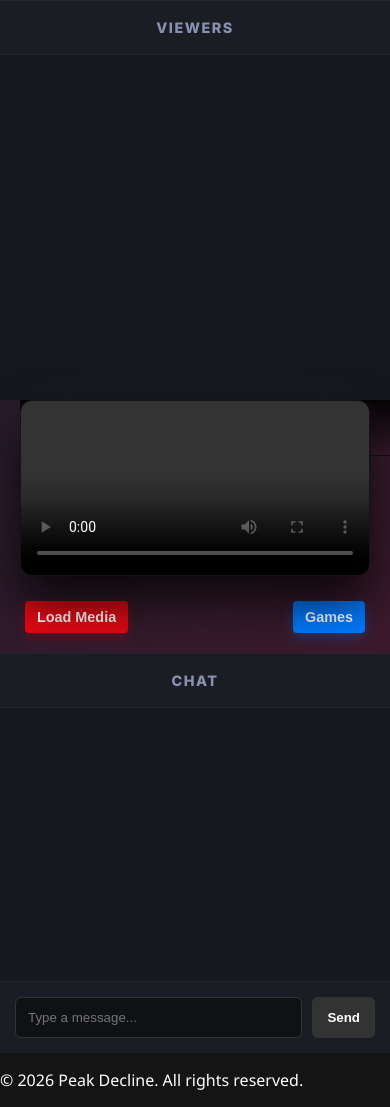
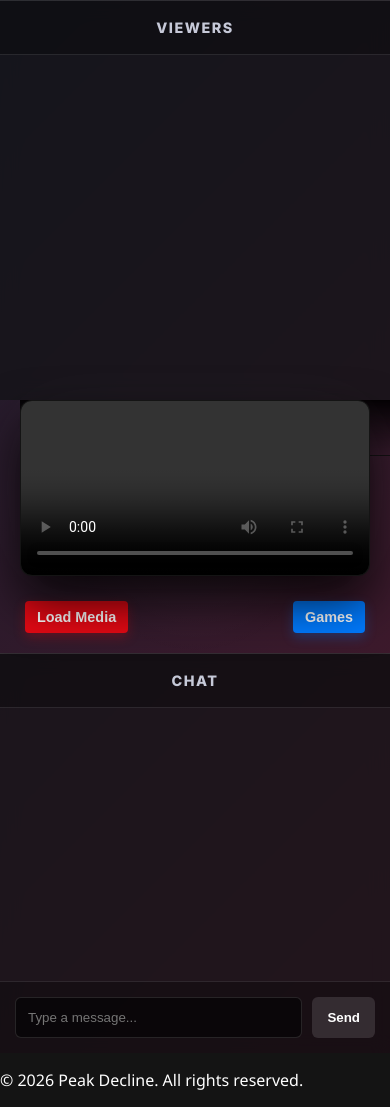
Before and after one commit to Samere1988/PeakDecline, a Flask app: template templates/room.html in a window 390 px wide. Run offline with Flask 3, Linux system fonts and the light colour scheme; the template is opened without the code that fills it, so the values that code supplies are empty; some libraries are stand-ins or nearby versions.

Commit message:
Apply red purple theme to Watch Together panels

```diff
--- a/static/css/room.css
+++ b/static/css/room.css
@@ -14,11 +14,12 @@ body { margin: 0; overflow: hidden; }
 /* Sidebars (Discord/Twitch Vibe) */
 .room-sidebar-left, .room-sidebar-right {
     width: 280px;
-    background: #15181e;
+    background: rgba(20, 20, 23, 0.72);
+    backdrop-filter: blur(10px);
     display: flex;
     flex-direction: column;
-    border-left: 1px solid #222630;
-    border-right: 1px solid #222630;
+    border-left: 1px solid rgba(255,255,255,0.10);
+    border-right: 1px solid rgba(255,255,255,0.10);
     z-index: 5;
 }
 
@@ -26,12 +27,12 @@ body { margin: 0; overflow: hidden; }
     padding: 18px;
     font-weight: 800;
     font-size: 0.9em;
-    background: #1a1d24;
-    border-bottom: 1px solid #222630;
+    background: rgba(0, 0, 0, 0.28);
+    border-bottom: 1px solid rgba(255,255,255,0.10);
     text-align: center;
     letter-spacing: 1.5px;
     text-transform: uppercase;
-    color: #8892b0;
+    color: #c6c9d8;
 }
 
 /* Center Video Area */
@@ -128,32 +129,32 @@ video {
     word-wrap: break-word;
 }
 .chat-msg strong {
-    color: #e50914;
+    color: #ff4444;
     margin-right: 6px;
 }
 
 .chat-input-area {
     padding: 15px;
-    background: #1a1d24;
+    background: rgba(0, 0, 0, 0.28);
     display: flex;
     gap: 10px;
-    border-top: 1px solid #222630;
+    border-top: 1px solid rgba(255,255,255,0.10);
 }
 
 .chat-input {
     flex: 1;
     padding: 12px;
     border-radius: 6px;
-    border: 1px solid #333;
-    background: #0f1115;
+    border: 1px solid rgba(255,255,255,0.12);
+    background: rgba(0, 0, 0, 0.55);
     color: white;
     outline: none;
     transition: border-color 0.2s;
 }
-.chat-input:focus { border-color: #e50914; }
+.chat-input:focus { border-color: #ff4444; }
 
 .btn-send {
-    background-color: #333;
+    background-color: rgba(255,255,255,0.12);
     color: white;
     border: none;
     padding: 0 15px;
@@ -327,7 +329,7 @@ video {
         height: 400px; /* Give the chat and users list a set height so they can scroll */
         border-left: none;
         border-right: none;
-        border-top: 1px solid #222630;
+        border-top: 1px solid rgba(255,255,255,0.10);
     }
 
     /* Host controls need to shrink and stack */
```
Also changed, not shown: other parts of static/css/room.css (+15 -14 lines).
